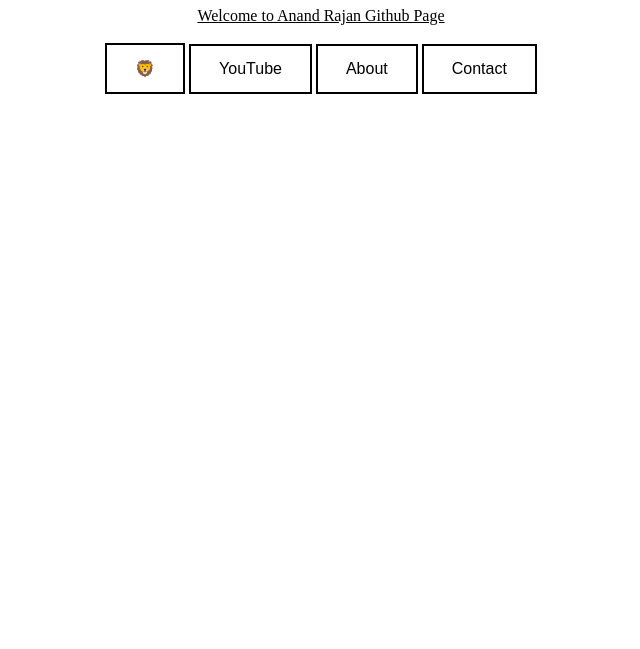
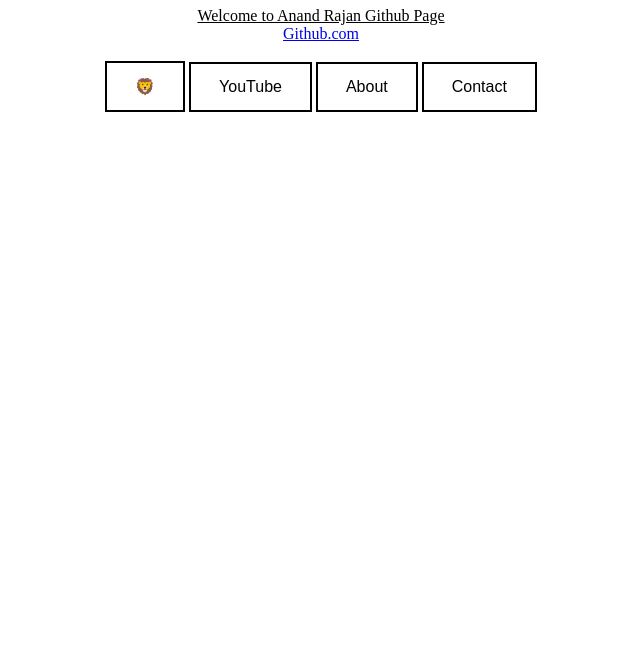
Before and after one commit to ponthiyankalanand/anand, a plain HTML site: page index.html in a window 1280 px wide. Shown: the part 151-800 px from the top of the page, without its empty margins (319-959 px from the left). Drawn offline with Linux system fonts and the light colour scheme.

Commit message:
Update index.html

```diff
--- a/index.html
+++ b/index.html
@@ -35,7 +35,9 @@
 	<div class="center">
 		<center>
 		<h1>Hello People !</h1>
-		<u>Welcome to Anand Rajan Github Page</u><br/><br/>
+		<u>Welcome to Anand Rajan Github Page</u><br/>
+			<a href="https://github.com/ponthiyankalanand">Github.com</a>
+		<br/><br/>
 		<button class="btn success" onclick="playAudio(),myFunction('pause')">&#129409;</button>
 		<button class="btn success">YouTube</button>
 		<button class="btn success" onclick="myFunction('about')">About</button>
```
